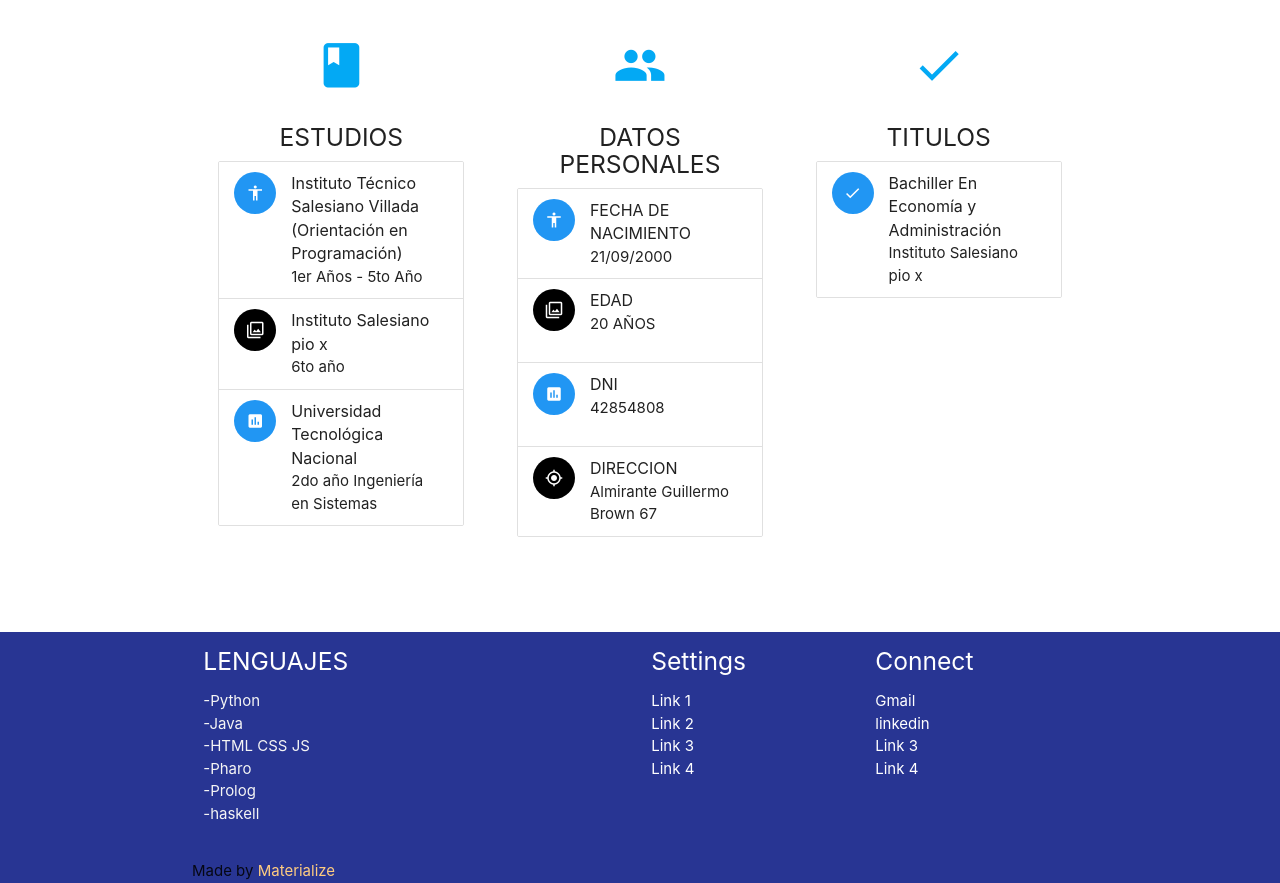
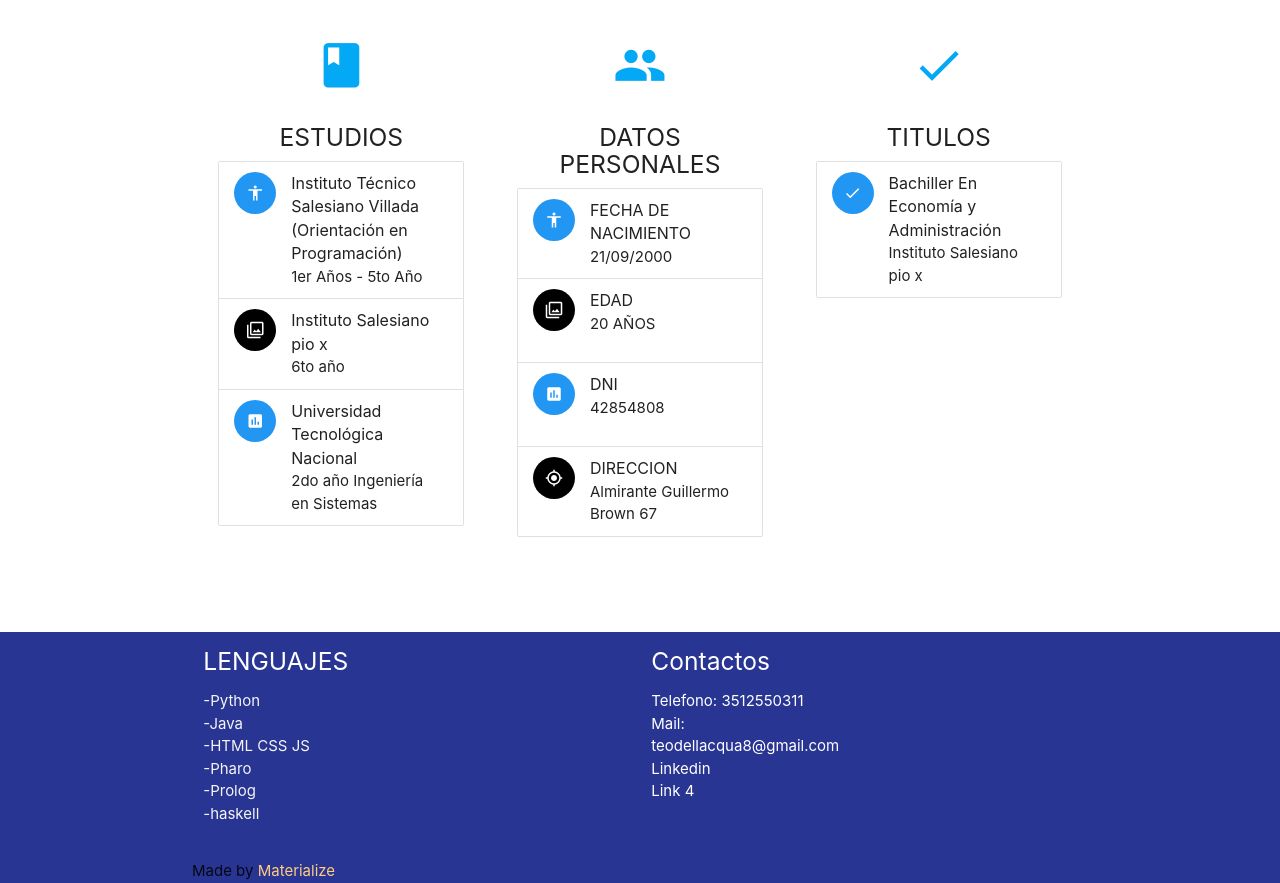
Before and after one commit to teodc888/curriculum, a plain HTML site: page index.html in a window 1280 px wide. Shown: the part 683-1566 px from the top of the page. Drawn offline with nearby package versions, Linux system fonts and the light colour scheme.

Commit message:
Add files via upload

```diff
--- a/index.html
+++ b/index.html
@@ -14,11 +14,6 @@
     <nav>
     <div class="nav-wrapper hola">
       <a href="#" class="brand-logo center">CURRICULUM</a>
-      <ul id="nav-mobile" class="left hide-on-med-and-down">
-        <li><a href="https://www.instagram.com/teodellacqua/">Instagram</a></li>
-        <li><a href="https://www.linkedin.com/in/teo-dellacqua-445077200/">Linkedin</a></li>
-        <li><a href="collapsible.html">JavaScript</a></li>
-      </ul>
     </div>
   </nav>
   <div class="section no-pad-bot" id="index-banner">
@@ -150,20 +145,11 @@
 
         </div>
         <div class="col l3 s12">
-          <h5 class="white-text">Settings</h5>
+          <h5 class="white-text">Contactos</h5>
           <ul>
-            <li><a class="white-text" href="#!">Link 1</a></li>
-            <li><a class="white-text" href="#!">Link 2</a></li>
-            <li><a class="white-text" href="#!">Link 3</a></li>
-            <li><a class="white-text" href="#!">Link 4</a></li>
-          </ul>
-        </div>
-        <div class="col l3 s12">
-          <h5 class="white-text">Connect</h5>
-          <ul>
-            <li><a class="white-text" href="https://mail.google.com/mail/u/0/#inbox?compose=CllgCHrkVQLmKkBQvwbSzdCZGxNwJlcKdKTLxNLTLttFCPRjXKcRvZXgXmVjNvVDwwgsHHJVlkL">Gmail</a></li>
-            <li><a class="white-text" href="https://www.linkedin.com/in/teo-dellacqua-445077200/">linkedin</a></li>
-            <li><a class="white-text" href="#!">Link 3</a></li>
+            <li><a class="white-text" href="https://wa.me/qr/TD5SANY5F44VJ1">Telefono: 3512550311</a></li>
+            <li><a class="white-text" href="#!">Mail: teodellacqua8@gmail.com</a></li>
+            <li><a class="white-text" href="https://www.linkedin.com/in/teo-dellacqua-445077200/">Linkedin</a></li>
             <li><a class="white-text" href="#!">Link 4</a></li>
           </ul>
         </div>
```
